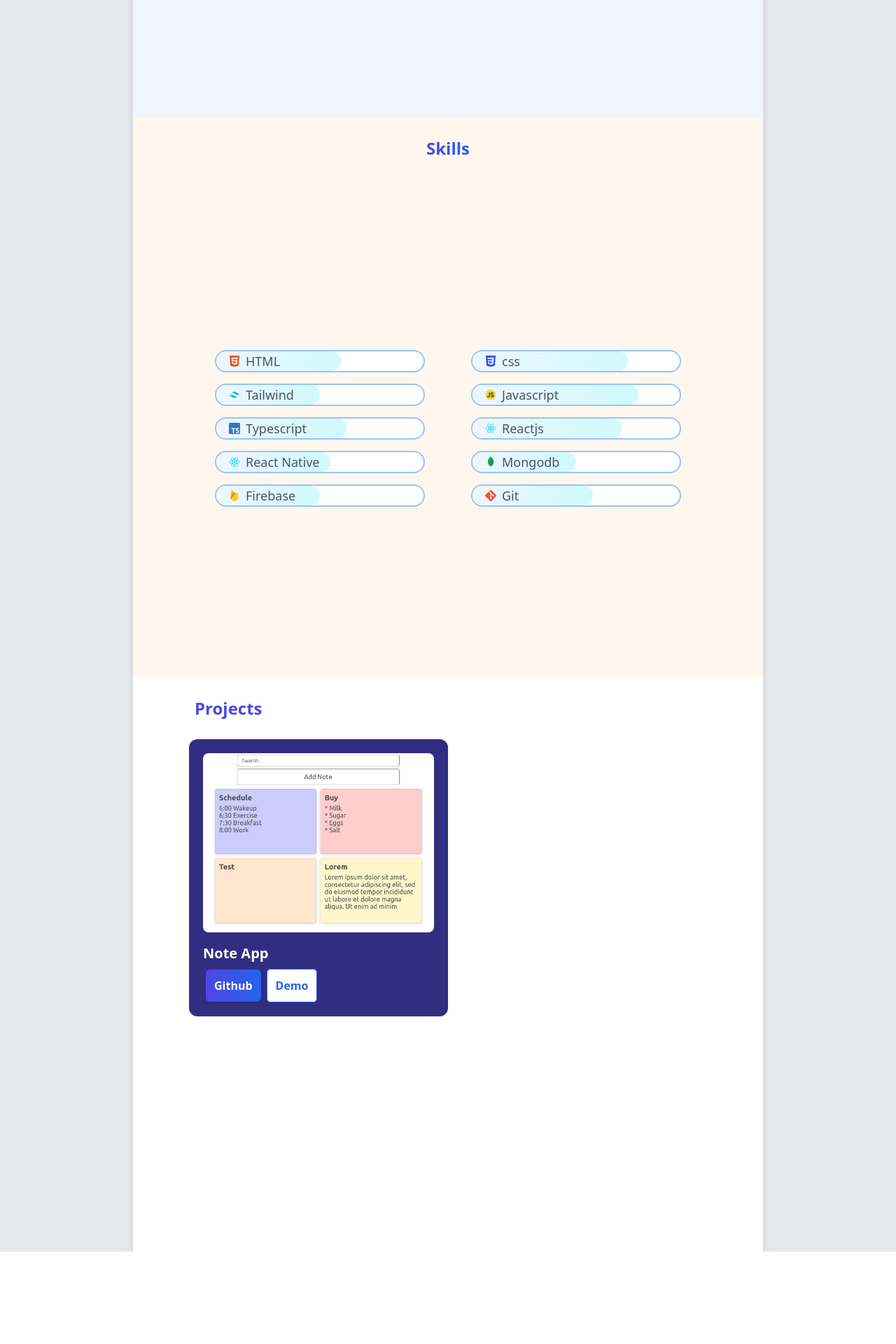
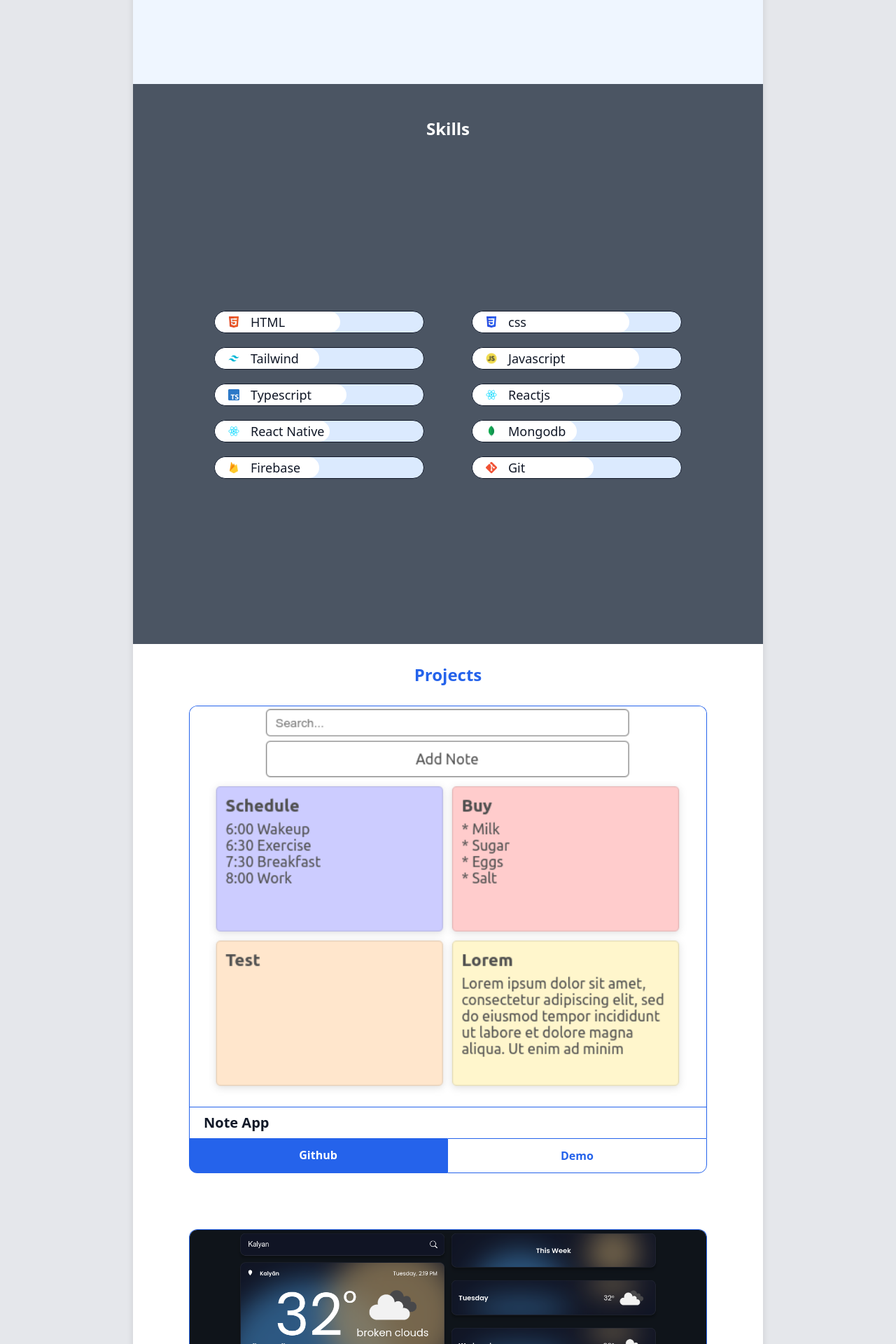
Before and after one commit to santoshchhn6/portfolio, a React (Vite) app: page / in a window 1280 px wide. Shown: the part 680-2600 px from the top of the page at 70% size. Before the commit the page ends 2468 px from the top, so only its background shows below. Built offline with nearby package versions, Linux system fonts and the light colour scheme.

Commit message:
projects component completed

```diff
--- a/src/App.tsx
+++ b/src/App.tsx
@@ -7,7 +7,7 @@ import Skills from "./Component/Skills";
 function App() {
   return (
     <div className="flex justify-center bg-gray-200">
-      <div className="w-full max-w-[900px] bg-white shadow">
+      <div className=" max-w-[900px] bg-white shadow">
         <Nav />
         <About />
         <Skills />
--- a/src/Component/Nav.tsx
+++ b/src/Component/Nav.tsx
@@ -3,8 +3,8 @@ import React from "react";
 const Nav = () => {
   const btn = ["Home", "About", "Skill", "Project", "Contact"];
   return (
-    <div className=" flex justify-between align-baseline px-20 max-sm:hidden">
-      <span className=" text-blue-600 p-2 font-bold cursor-pointer hover:text-blue-500 text-2xl">
+    <div className="bg-white z-50  w-[900px] min-w-[640px] flex justify-between align-baseline px-20 max-sm:hidden border-b border-blue-600 fixed top-0  ">
+      <span className=" text-blue-600 p-2 font-bold cursor-pointer hover:text-blue-500 text-2xl text-gradient">
         SANTOSH
       </span>
       <div className="flex items-center">
--- a/src/Component/Projects.tsx
+++ b/src/Component/Projects.tsx
@@ -1,6 +1,9 @@
 import React from "react";
 import { style } from "../style";
 import noteapp from "../assets/note.png";
+import weather from "../assets/weather.png";
+import stopwatch from "../assets/stopwatch.png";
+import ecommerce from "../assets/ecommerce.jpg";
 import SingleProject from "./SingleProject";
 
 const Projects = () => {
@@ -9,17 +12,46 @@ const Projects = () => {
     image: string;
     githubUrl: string;
     demoUrl: string;
-  }[] = [{ title: "Note App", image: noteapp, githubUrl: "", demoUrl: "" }];
+  }[] = [
+    {
+      title: "Note App",
+      image: noteapp,
+      githubUrl: "https://github.com/santoshchhn6/Notes-Reactjs",
+      demoUrl: "https://santoshchhn6.github.io/Notes-Reactjs/",
+    },
+    {
+      title: "Weather App",
+      image: weather,
+      githubUrl: "https://github.com/santoshchhn6/Weather-App-Reactjs/",
+      demoUrl: "https://santoshchhn6.github.io/Weather-App-Reactjs/",
+    },
+    {
+      title: "Stopwatch",
+      image: stopwatch,
+      githubUrl:
+        "https://github.com/santoshchhn6//Clock-Timer-Stopwatch-Reactjs",
+      demoUrl: "https://santoshchhn6.github.io/Clock-Timer-Stopwatch-Reactjs/",
+    },
+    {
+      title: "Ecommerce",
+      image: ecommerce,
+      githubUrl: "https://github.com/santoshchhn6/Ecommerce-React-Native",
+      demoUrl: "https://github.com/santoshchhn6/Ecommerce-React-Native",
+    },
+  ];
   return (
-    <div className="section">
+    <div className=" flex flex-col items-center section">
       <h2 className={`${style.heading}`}>Projects</h2>
-      <div>
-        <SingleProject
-          image={noteapp}
-          title="Note App"
-          github="https://github.com/santoshchhn6/Notes-Reactjs"
-          demo="https://santoshchhn6.github.io/Notes-Reactjs/"
-        />
+      <div className="flex flex-col gap-20">
+        {projects.map((p, i) => (
+          <SingleProject
+            key={i}
+            image={p.image}
+            title={p.title}
+            github={p.githubUrl}
+            demo={p.demoUrl}
+          />
+        ))}
       </div>
     </div>
   );
--- a/src/Component/SingleProject.tsx
+++ b/src/Component/SingleProject.tsx
@@ -8,14 +8,27 @@ type Props = {
 };
 const SingleProject = ({ image, title, github, demo }: Props) => {
   return (
-    <div className="rounded-xl w-[50%] bg-indigo-900  p-5">
-      <img className=" rounded-lg mb-4" src={image} alt={title} />
-      <span className="text-white font-bold text-xl ">{title}</span>
-      <div className="mt-5 mb-3">
-        <a className={`${style.btn}`} href={github}>
+    <div className=" w-[100%]">
+      <div className="border-t border-l border-r border-blue-600  rounded-t-xl  overflow-hidden">
+        <img
+          className="w-[100%]  border-b border-blue-600"
+          src={image}
+          alt={title}
+        />
+        <p className=" text-gray-900 font-bold text-xl my-2 ml-5">{title}</p>
+      </div>
+
+      <div className="  flex">
+        <a
+          href={github}
+          className="flex-1 z-10 text-center p-3 bg-blue-600 text-white font-bold rounded-bl-xl hover:bg-white   hover:text-gray-900 hover:border hover:border-gray-900"
+        >
           Github
         </a>
-        <a className={`${style.btn2}`} href={demo}>
+        <a
+          href={demo}
+          className="flex-1 text-center p-3 text-blue-600 font-bold  border rounded-br-xl border-blue-600  hover:text-gray-900 hover:border-gray-900"
+        >
           Demo
         </a>
       </div>
--- a/src/Component/SingleSkill.tsx
+++ b/src/Component/SingleSkill.tsx
@@ -7,10 +7,10 @@ type Props = {
 const SingleSkill = ({ logo, title, percentage }: Props) => {
   console.log(percentage);
   return (
-    <div className="relative min-w-[300px] max-w-[]">
-      <div className="bg-white border-2 border-blue-300 h-[2rem] rounded-full overflow-hidden ">
+    <div className="relative min-w-[300px]">
+      <div className="bg-blue-100 border border-gray-900 h-[2rem] rounded-full overflow-hidden ">
         <div style={{ height: "100%", width: percentage + "%" }}>
-          <div className="bg-gradient-to-r from-blue-50 to-cyan-100 h-[100%] rounded-full progress"></div>
+          <div className="bg-white h-[100%] rounded-full progress"></div>
         </div>
       </div>
       <div className="absolute top-0 left-0 pt-[0.1rem]  flex items-center gap-2 pl-5">
@@ -19,7 +19,7 @@ const SingleSkill = ({ logo, title, percentage }: Props) => {
           alt=""
           className="w-[1rem] aspect-square object-contain"
         />
-        <span className="text-lg  text-gray-600">{title}</span>
+        <span className="ml-2 text-lg  text-gray-900">{title}</span>
       </div>
     </div>
   );
--- a/src/Component/Skills.tsx
+++ b/src/Component/Skills.tsx
@@ -25,9 +25,9 @@ const Skills = () => {
     ["Git", git, 58],
   ];
   return (
-    <div className=" bg-orange-50 flex flex-col items-center  section">
-      <h2 className={`${style.heading} `}>Skills</h2>
-      <div className=" w-[100%] h-[100%] mygrid p-3">
+    <div className=" bg-gray-600 flex flex-col items-center  section">
+      <h2 className={`${style.heading} text-white mt-10`}>Skills</h2>
+      <div className="flex-1  p-3 mb-5  flex justify-around content-center flex-wrap gap-5">
         {skills.map((e, i) => (
           <SingleSkill key={i} title={e[0]} logo={e[1]} percentage={e[2]} />
         ))}
--- a/src/index.css
+++ b/src/index.css
@@ -1,6 +1,11 @@
 @tailwind base;
 @tailwind components;
 @tailwind utilities;
+
+:root {
+  --blue: #2563eb;
+  --indigo: #4f46e5;
+}
 
 .progress {
   animation: w 3s ease;
@@ -24,19 +29,27 @@
 }
 
 .text-gradient {
-  background: linear-gradient(to right, #4f46e5, #2563eb);
+  background: linear-gradient(to right, var(--indigo), var(--blue));
+  -webkit-background-clip: text;
+  -webkit-text-fill-color: transparent;
+  transition: 1s ease;
+}
+
+.text-gradient:hover {
+  background: linear-gradient(to right, var(--blue), var(--indigo));
   -webkit-background-clip: text;
   -webkit-text-fill-color: transparent;
 }
 
 .section {
-  height: 100vh;
+  min-height: 100vh;
   padding: 0 5rem;
 }
 
 .shadow {
   box-shadow: 0 0 10px rgba(0, 0, 0, 0.1);
 }
+
 @media only screen and (max-width: 640px) {
   .mygrid {
     grid-template-columns: auto;
--- a/src/style.tsx
+++ b/src/style.tsx
@@ -1,5 +1,5 @@
 export const style = {
-  btn: "m-1 p-3 rounded-md font-bold ease-in duration-300 hover:scale-105 shadow-md bg-gradient-to-r from-indigo-600 to-blue-600 text-white",
+  btn: " m-1 p-3 rounded-md font-bold ease-in duration-300 hover:scale-105 shadow-md bg-gradient-to-r from-indigo-600 to-blue-600 text-white",
   btn2: "m-1 p-3 rounded-md font-bold ease-in  duration-300 hover:scale-105 border border-blue-600 text-blue-600  bg-white",
-  heading: "text-blue-600 p-2 font-bold text-2xl text-gradient my-5",
+  heading: "text-blue-600 p-2 font-bold text-2xl  my-5",
 };
```
